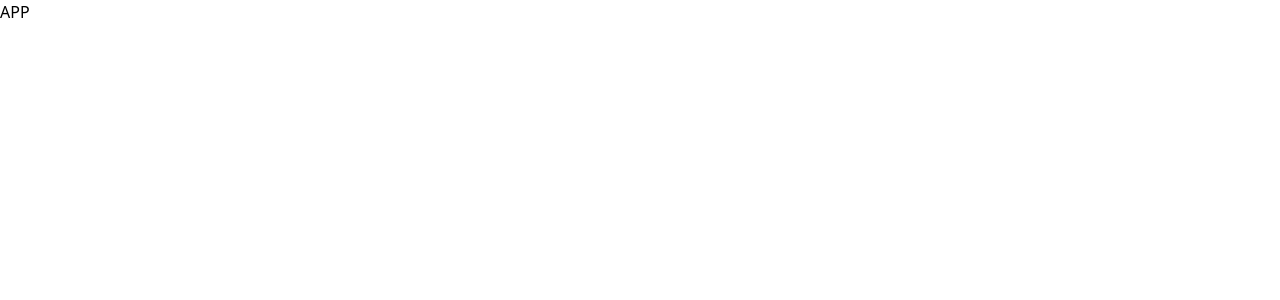
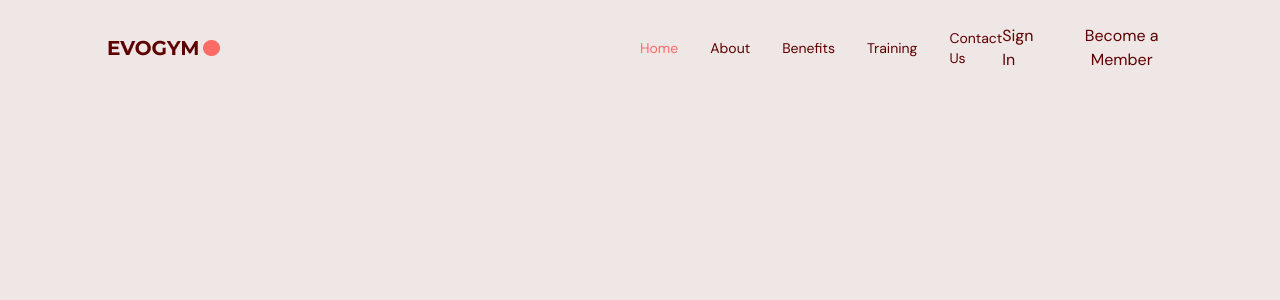
Before and after one commit to MihirJaiswal/Flex-Hub, a React (Vite) app in the folder Flex-hub/: page / in a window 1280 px wide. Shown: the top 300 px of the page. Built offline with nearby package versions, Linux system fonts and the light colour scheme.

Commit message:
navbar added

```diff
--- a/Flex-hub/src/App.tsx
+++ b/Flex-hub/src/App.tsx
@@ -1,7 +1,13 @@
+import Navbar from "@/components/navbar";
+import { useState } from "react";
 function App() {
+  const [selectedPage, setSelectedPage] = useState<string>("home");
   return (
-    <div className='app'>APP
-
+    <div className='app bg-gray-50'>
+      <Navbar
+      selectedPage={selectedPage}
+      setSelectedPage={setSelectedPage}
+      />
     </div>
   )
 }
--- /dev/null
+++ b/Flex-hub/src/components/navbar/Link.tsx
@@ -0,0 +1,23 @@
+import AnchorLink from "react-anchor-link-smooth-scroll"
+
+type Props = {
+    page: string
+    selectedPage: string
+    setSelectedPage: (value: string) => void
+}
+
+const Link = ({page, selectedPage, setSelectedPage}: Props) => {
+const lowerCasePage = page.toLocaleLowerCase().replace(/ /g, "-")
+  return (
+    <AnchorLink
+        className={`${selectedPage === lowerCasePage ? "text-primary-500" : ""}
+        transition duration-500 hover:text-primary-300`}
+        href={`#${lowerCasePage}`}
+        onClick={()=> setSelectedPage(lowerCasePage)}
+    >
+        {page}
+    </AnchorLink>
+  )
+}
+
+export default Link
--- /dev/null
+++ b/Flex-hub/src/components/navbar/index.tsx
@@ -0,0 +1,62 @@
+import { useState } from 'react';
+import { Bars3Icon, XMarkIcon } from '@heroicons/react/24/solid';
+import Logo from "@/assets/Logo.png";
+import Link from "./Link";
+
+type Props = {
+    selectedPage: string
+    setSelectedPage: (value: string) => void
+}
+
+const Navbar = ({selectedPage, setSelectedPage}: Props) => {
+    const flexbetween = "flex items-center justify-between";
+  return (
+  <nav>
+    <div
+    className={`${flexbetween} fixed top-0 z-30 w-full py-6`}
+    >
+        <div className={`${flexbetween} mx-auto w-5/6` }>
+            <div className={`${flexbetween} w-full gap-16` }>
+                <img src={Logo} alt="logo" />
+            </div>
+            <div className={`${flexbetween} w-full`}>
+                <div className={`${flexbetween} gap-8 text-sm`}>
+                    <Link
+                     page="Home"
+                     selectedPage={selectedPage}
+                     setSelectedPage={setSelectedPage}
+                    />
+                    <Link
+                     page="About"
+                     selectedPage={selectedPage}
+                     setSelectedPage={setSelectedPage}
+                    />
+                    <Link
+                     page="Benefits"
+                     selectedPage={selectedPage}
+                     setSelectedPage={setSelectedPage}
+                    />
+                    <Link
+                     page="Training"
+                     selectedPage={selectedPage}
+                     setSelectedPage={setSelectedPage}
+                    />
+                    <Link
+                     page="Contact Us"
+                     selectedPage={selectedPage}
+                     setSelectedPage={setSelectedPage}
+                    />
+                </div>
+                <div className={`${flexbetween} gap-8`}>
+                    <p>Sign In</p>
+                    <button>Become a Member</button>
+                </div>
+
+            </div>
+
+        </div>
+    </div>
+  </nav>
+)}
+
+export default Navbar
--- a/Flex-hub/src/index.css
+++ b/Flex-hub/src/index.css
@@ -1,3 +1,15 @@
+@import url("https://fonts.googleapis.com/css2?family=DM+Sans:wght@400;700&family=Montserrat:wght@700&display=swap");
+
 @tailwind base;
 @tailwind components;
 @tailwind utilities;
+
+html,
+body,
+#root,
+.app {
+  height: 100%;
+  width: 100%;
+  font-family: "DM Sans", sans-serif;
+  @apply text-gray-500;
+}
```
Also changed, not shown: Flex-hub/src/assets/Logo.png (added).
